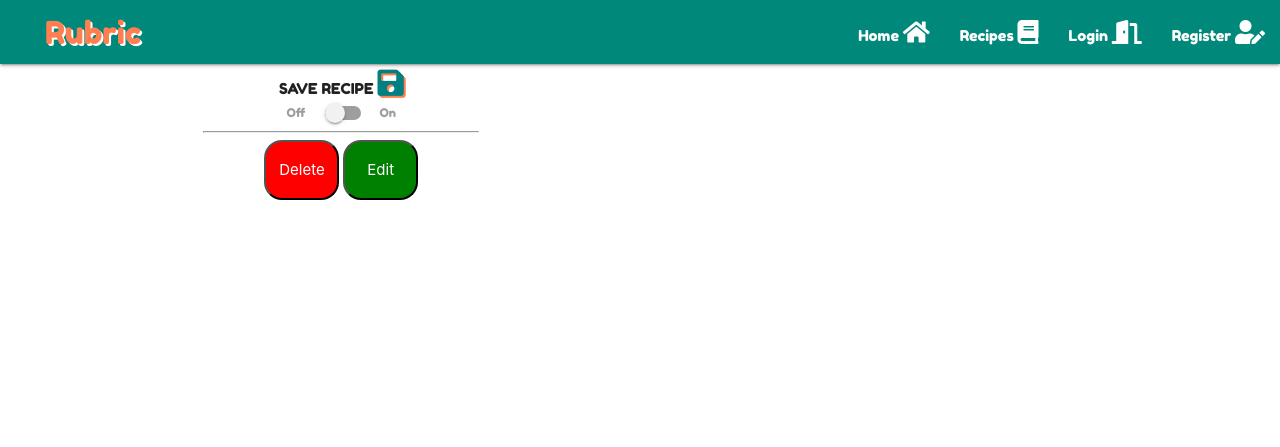
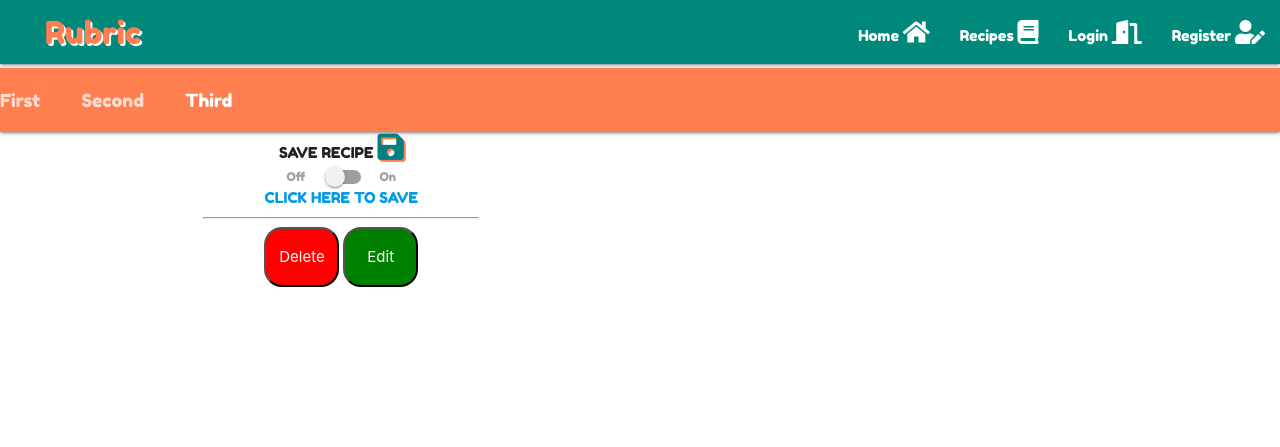
Before and after one commit to DanielBradford/rubic, a Flask app: template templates/view_recipe.html in a window 1280 px wide. Shown: the top 447 px of the page. Run offline with Flask 2, Linux system fonts and the light colour scheme; the template is opened without the code that fills it, so the values that code supplies are empty; some libraries are stand-ins or nearby versions; some web fonts are replaced.

Commit message:
Save feature modified and breadcrumb navbar added

```diff
--- a/templates/view_recipe.html
+++ b/templates/view_recipe.html
@@ -1,21 +1,33 @@
 {% extends 'base.html' %} {% block content %}
+<nav>
+  <div class="">
+    <div class="col s12">
+      <a href="#!" class="breadcrumb">First</a>
+      <a href="#!" class="breadcrumb">Second</a>
+      <a href="#!" class="breadcrumb">Third</a>
+    </div>
+  </div>
+</nav>
 
 <div class="container view_recipe">
   <div class="row">
     <div class="col s4 center-align">
-      SAVE RECIPE <i class="small fas fa-save"></i> <div class="switch">
+      SAVE RECIPE <i class="small fas fa-save"></i>
+      <div class="switch">
         <label>
           Off
-      <input type="checkbox">
+          <input type="checkbox" />
           <span class="lever"></span>
           On
         </label>
       </div>
+      <a href="#">CLICK HERE TO SAVE</a>
       <hr />
+      {{if }} {% if recipes.created_by == session.user %}
       <span><button class="delete-btn">Delete</button></span>
       <span><button class="edit-btn">Edit</button></span>
+      {% endif %}
     </div>
-
     <div class="col s8">
       {% for item in recipes %}{% if item._id == recipe_id._id %}
       <h1 class="view center-align profile">{{ item.recipe_name }}</h1>
@@ -51,8 +63,7 @@
           Ingredients:
         </div>
 
-        <div class="col s8">{{item.ingredients}}
-      </div>
+        <div class="col s8">{{item.ingredients}}</div>
         <div class="row">
           <div class="right-align profile col s4">
             Method:
@@ -66,3 +77,4 @@
 
     {% endblock%}
   </div>
+</div>
```
Lines whose indentation alone changed are shown as unchanged.
